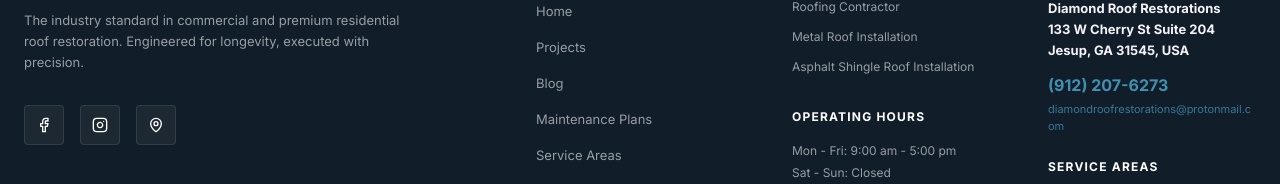
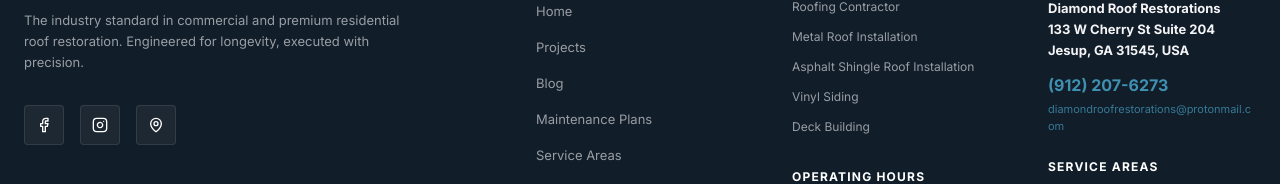
Before and after one commit to Founditmarketing/diamond-roof-restoration, a React (Vite) app: page /services/asphalt-shingle-roof-installation in a window 1280 px wide. Shown: the part 2172-2356 px from the top of the page. Built offline with nearby package versions, Linux system fonts and the light colour scheme.

Commit message:
Add Vinyl Siding and Deck Building service pages, update nav and footer

```diff
--- a/src/components/Footer.tsx
+++ b/src/components/Footer.tsx
@@ -16,7 +16,9 @@
   const servicesLinks = [
     { name: 'Roofing Contractor', path: '/services/roofing-contractor' },
     { name: 'Metal Roof Installation', path: '/services/metal-roof-installation' },
-    { name: 'Asphalt Shingle Roof Installation', path: '/services/asphalt-shingle-roof-installation' }
+    { name: 'Asphalt Shingle Roof Installation', path: '/services/asphalt-shingle-roof-installation' },
+    { name: 'Vinyl Siding', path: '/services/vinyl-siding' },
+    { name: 'Deck Building', path: '/services/deck-building' },
   ];
 
   return (
--- a/src/components/Header.tsx
+++ b/src/components/Header.tsx
@@ -18,7 +18,9 @@
         { name: 'Fabric Reinforced Roofing Installation', link: '/services/fabric-reinforced-roofing-installation' },
         { name: 'Commercial Roof Waterproofing', link: '/services/commercial-roof-waterproofing' },
         { name: 'Spray Foam Roofing Installation', link: '/services/spray-foam-roofing-installation' },
-        { name: 'TPO', link: '/services/tpo' }
+        { name: 'TPO', link: '/services/tpo' },
+        { name: 'Vinyl Siding', link: '/services/vinyl-siding' },
+        { name: 'Deck Building', link: '/services/deck-building' },
       ]
     }
   ],
--- a/src/pages/ServicePage.tsx
+++ b/src/pages/ServicePage.tsx
@@ -138,6 +138,36 @@
     ],
     features: ["New TPO Installation", "Weathered TPO Restoration", "Heat-Welded Seam Repair", "Extreme UV Resistance"],
     image: "/diamondroofgallery19.jpg"
+  },
+  {
+    id: "vinyl-siding",
+    shortName: "Vinyl Siding",
+    title: "Vinyl Siding Installation & Replacement",
+    heroDesc: "Durable, low-maintenance vinyl siding that protects your property from the elements while elevating curb appeal. Expert installation across Georgia, Florida, and South Carolina.",
+    headerTag: "Exterior Specialists",
+    bodyTitle: "Protect Your Walls. Elevate Your Property.",
+    bodyHtml: [
+      "Your roof isn't the only barrier between your property and the elements — your siding is equally critical. Failing, cracked, or aging siding allows moisture infiltration, promotes mold growth inside wall cavities, and dramatically reduces your property's energy efficiency and resale value.",
+      "Diamond Roof Restoration brings the same precision and professionalism to vinyl siding that we apply to every roofing project. We install high-grade, impact-resistant vinyl panels that are engineered to withstand the humidity, heat, and severe storm seasons common across the Southeast. Our siding systems require virtually zero maintenance and hold their color and structure for decades.",
+      "Whether you are replacing deteriorating wood or aluminum siding on a residential property, or refreshing the exterior of a commercial building, our crews work cleanly, efficiently, and to a finished standard that we're proud to put our name on."
+    ],
+    features: ["Impact-Resistant Panels", "Moisture & Mold Barrier", "Energy Efficiency Boost", "Full Trim & Wrap Included"],
+    image: "/diamondroofresidential1.jpg"
+  },
+  {
+    id: "deck-building",
+    shortName: "Deck Building",
+    title: "Custom Deck Design & Construction",
+    heroDesc: "Beautifully crafted, structurally engineered decks built to last in the Southern climate. From concept to completion, we handle everything.",
+    headerTag: "Custom Construction",
+    bodyTitle: "Expand Your Living Space Outdoors.",
+    bodyHtml: [
+      "A well-built deck does more than add square footage — it transforms how you use and enjoy your property. Diamond Roof Restoration builds custom decks for residential homeowners and commercial properties across Georgia, Florida, and South Carolina, engineered specifically for the demands of the Southern climate: heat, humidity, UV exposure, and seasonal storm loads.",
+      "We work with a range of premium decking materials — pressure-treated lumber, composite decking (Trex, TimberTech), and PVC board — depending on your budget, aesthetic goals, and maintenance preferences. Every deck we build is engineered with proper footing depths, joist sizing, and ledger connections to meet or exceed local building codes.",
+      "From a simple ground-level platform to a multi-level entertainment structure with built-in seating, railings, and integrated lighting, our team handles design, permitting, and construction start to finish. You get one point of contact, transparent pricing, and a finished product backed by our workmanship warranty."
+    ],
+    features: ["Custom Design & Permitting", "Composite & Treated Lumber", "Code-Compliant Engineering", "Workmanship Warranty"],
+    image: "/diamondroofresidential2.jpg"
   }
 ];
 
```
